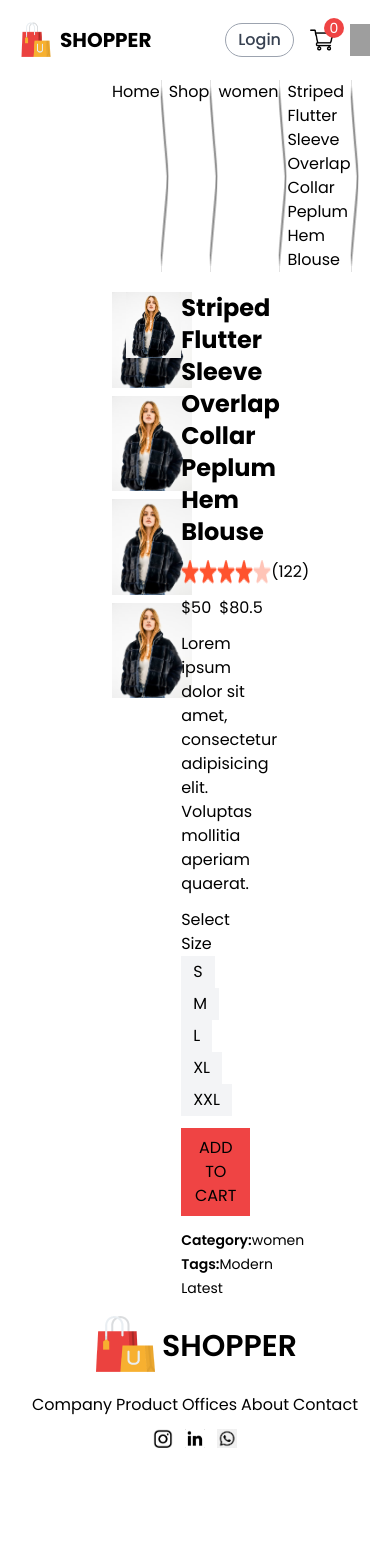
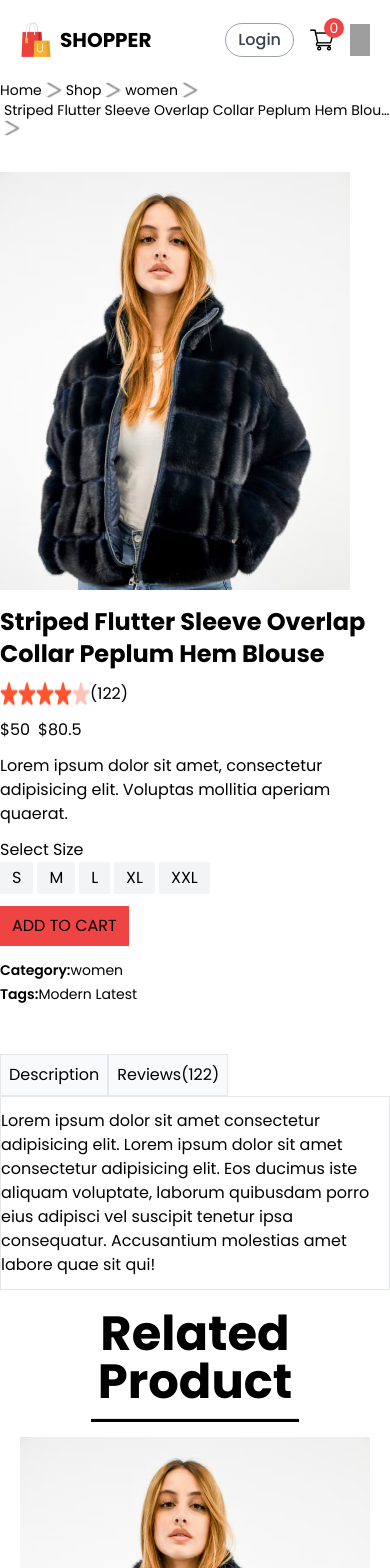
Before and after one commit to mangalsingh123t/E-Commerce-MERN, a React (Vite) app: page /product/1 in a window 390 px wide. Shown: the top 1568 px of the page. Before the commit the page ends 1468 px from the top, so only its background shows below. Built offline with nearby package versions, Linux system fonts and the light colour scheme; grey boxes are pictures that could not be loaded.

Commit message:
Improve the ui and add responsiveness

```diff
--- a/src/componants/breadCrum/BreadCrum.jsx
+++ b/src/componants/breadCrum/BreadCrum.jsx
@@ -3,13 +3,21 @@
 import arrow_icon from "../assets/breadcrum_arrow.png"
 export default function BreadCrum(props) {
 
-  const{product} = props
+  const { product } = props
 
   return (
     <>
-       <div className="flex">
-        Home <img src={arrow_icon} alt="arrow-icon" />  Shop  <img src={arrow_icon} alt="arrow-icon" /> {product.category} <img src={arrow_icon} alt="arrow-icon" /> {product.name}   <img src={arrow_icon} alt="arrow-icon" />
+   <div className="flex flex-wrap items-center space-x-1 text-sm md:text-base">
+    <span className="truncate">Home</span>
+    <img src={arrow_icon} alt="arrow-icon" className="w-4 h-4"  />
+    <span className="truncate">Shop</span>
+    <img src={arrow_icon} alt="arrow-icon" className="w-4 h-4" />
+    <span className="truncate">{product.category}</span>
+    <img src={arrow_icon} alt="arrow-icon" className="w-4 h-4" />
+    <span className="truncate">{product.name}</span>
+    <img src={arrow_icon} alt="arrow-icon" className="w-4 h-4" />
 </div>
+
     </>
   )
 }
--- a/src/componants/descriptionBox/DescriptionBox.jsx
+++ b/src/componants/descriptionBox/DescriptionBox.jsx
@@ -2,13 +2,13 @@
 export const DescriptionBox = () => {
     return (
         <>
-            <div className="mt-20">
+            <div className="mt-12 mb-2 container max-auto">
                 <div className="flex">
                     <div className="p-2 bg-slate-50 border">Description</div>
                     <div className="p-2 bg-slate-50 border">Reviews(122)</div>
                 </div>
                 <div className="py-3 border">
-                    Lorem ipsum dolor sit amet consectetur adipisicing elit. Necessitatibus aliquam excepturi fugiat officiis sequi laborum repellat minima et perferendis. Nesciunt quas cupiditate voluptatum neque doloremque fugiat ullam maiores animi sunt dignissimos? Commodi illum, fugiat eligendi, dolor facere necessitatibus reiciendis aut pariatur ipsa voluptatum tempore! Molestias inventore consequatur dolor quo quia.
+                    Lorem ipsum dolor sit amet consectetur adipisicing elit. Lorem ipsum dolor sit amet consectetur adipisicing elit. Eos ducimus iste aliquam voluptate, laborum quibusdam porro eius adipisci vel suscipit tenetur ipsa consequatur. Accusantium molestias amet labore quae sit qui!
                 </div>
             </div>
         </>
--- a/src/componants/productDisplay/ProductDisplay.jsx
+++ b/src/componants/productDisplay/ProductDisplay.jsx
@@ -9,17 +9,17 @@ export const ProductDisplay = (props) => {
   const{addToCart} = useContext(ShopContext)
     return (
         <>
-            <div className="grid grid-cols-12 mt-5">
-                <div className='col-span-1 '>
-                    <img className="max-w-20 mb-2" src={product.image} alt="product_image" />
-                    <img className="max-w-20 mb-2" src={product.image} alt="product_image" />
-                    <img className="max-w-20 mb-2" src={product.image} alt="product_image" />
-                    <img className="max-w-20 mb-2" src={product.image} alt="product_image" />
+     <div className="grid grid-cols-12 mt-5 gap-4">
+    <div className='col-span-12 sm:col-span-2 md:col-span-1'>
+        <img className="w-20 hidden sm:block mb-2" src={product.image} alt="product_image" />
+        <img className="w-20 hidden sm:block mb-2" src={product.image} alt="product_image" />
+        <img className="w-20 hidden sm:block mb-2" src={product.image} alt="product_image" />
+        <img className="w-20 hidden sm:block mb-2" src={product.image} alt="product_image" />
     </div>
-                <div className='col-span-4'>
+    <div className='col-span-12 sm:col-span-10 md:col-span-4'>
         <img src={product.image} alt="product_image" />
     </div>
-                <div className='col-span-5'>
+    <div className='col-span-12 md:col-span-7'>
         <h1 className="text-2xl font-bold ">{product.name}</h1>
         <div className='flex mt-3'>
             <img src={star_icon} alt="start_icon" />
@@ -47,6 +47,7 @@ export const ProductDisplay = (props) => {
         <div><span className='font-semibold text-sm'>Tags:</span><span className='text-sm'>Modern Latest</span></div>
     </div>
 </div>
+
         </>
     )
 }
--- a/src/componants/relatedProduct/RelatedProduct.jsx
+++ b/src/componants/relatedProduct/RelatedProduct.jsx
@@ -5,17 +5,25 @@ import { Item } from "../items/Item"
 export const RelatedProduct = () => {
     return (
       <>
-        <div className="mt-5">
-          <h1 className="font-bold text-center text-5xl ">Related Products</h1>
-          <hr className="m-auto w-52 h-1 bg-black mt-[15px]"/>
-          <div className="flex md:flex-row sm:flex-col  gap-7 ms-20 me-20 mt-[15px] pb-9">
-            {
-              data_product.map((item,index)=>{
-               return <Item key={index} id={item.id} image = {item.image} name = {item.name} new_price = {item.new_price} old_price = {item.old_price}/>
-              })
-            }
-          </div>
+       <div>
+        <h1 className="font-bold text-center text-5xl pt-3">Related Product</h1>
+        <hr className="m-auto w-52 h-1 bg-black mt-3" />
+        <div className="container mx-auto grid sm:grid-cols-2 md:grid-cols-4  gap-5 rounded-md  mt-[15px] pb-9  place-content-center">
+          {data_product.map((item, index) => {
+            return (
+              <Item
+                key={index}
+                id={item.id}
+                image={item.image}
+                name={item.name}
+                new_price={item.new_price}
+                old_price={item.old_price}
+              />
+            );
+          })}
         </div>
+
+      </div>
       </>
     )
   }
--- a/src/pages/Product.jsx
+++ b/src/pages/Product.jsx
@@ -11,11 +11,11 @@ export const Product = () => {
   const product = all_product.find((e) => e.id == Number(productId))
   return (
     <>
-      <div className="mx-28">
+      <div className="container mx-auto">
         <BreadCrum product={product} />
          <ProductDisplay product={product} />
-        {/* <DescriptionBox/>
-        <RelatedProduct/> */}
+        <DescriptionBox/>
+        <RelatedProduct/>
       </div>
     </>
   )
```
Lines whose indentation alone changed are shown as unchanged.
